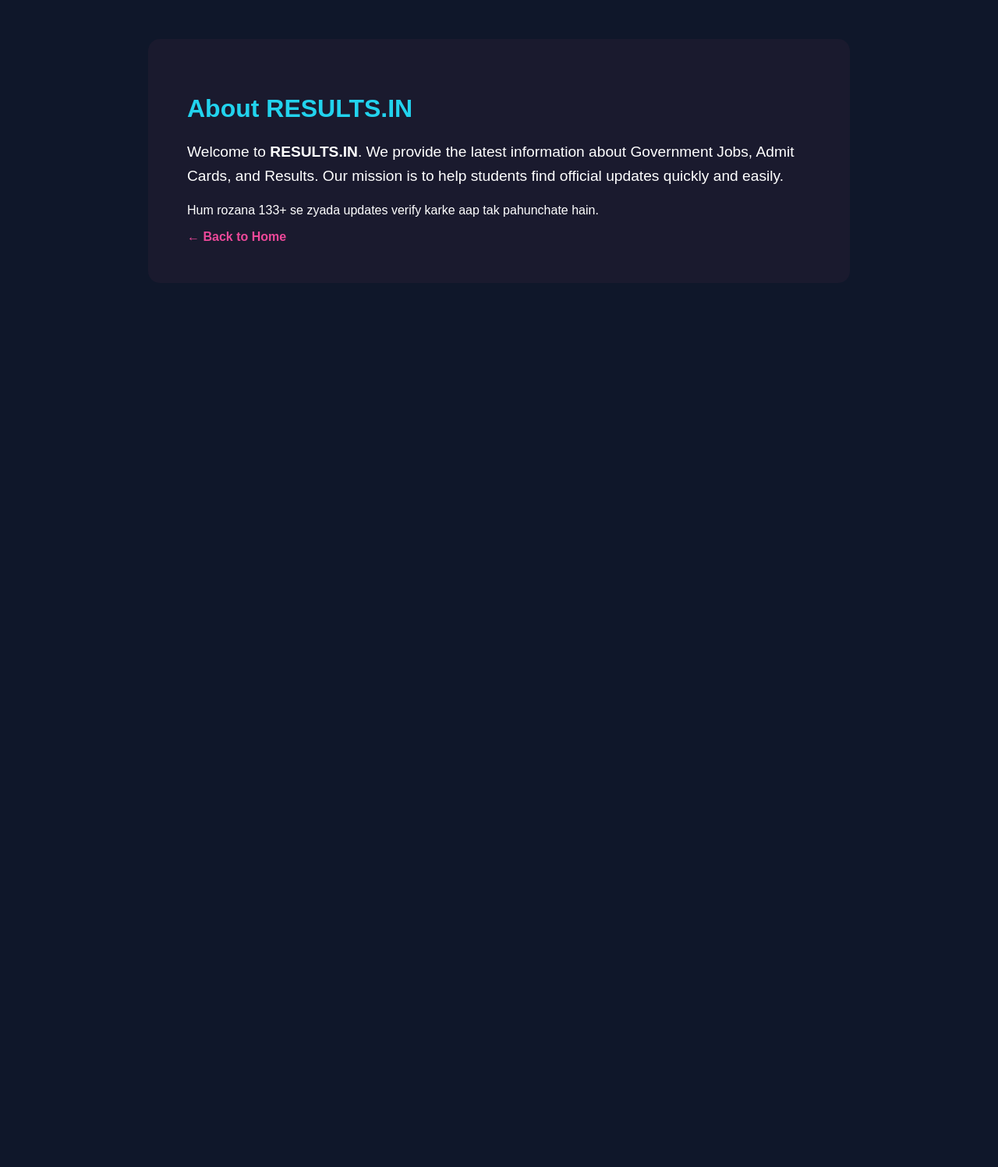
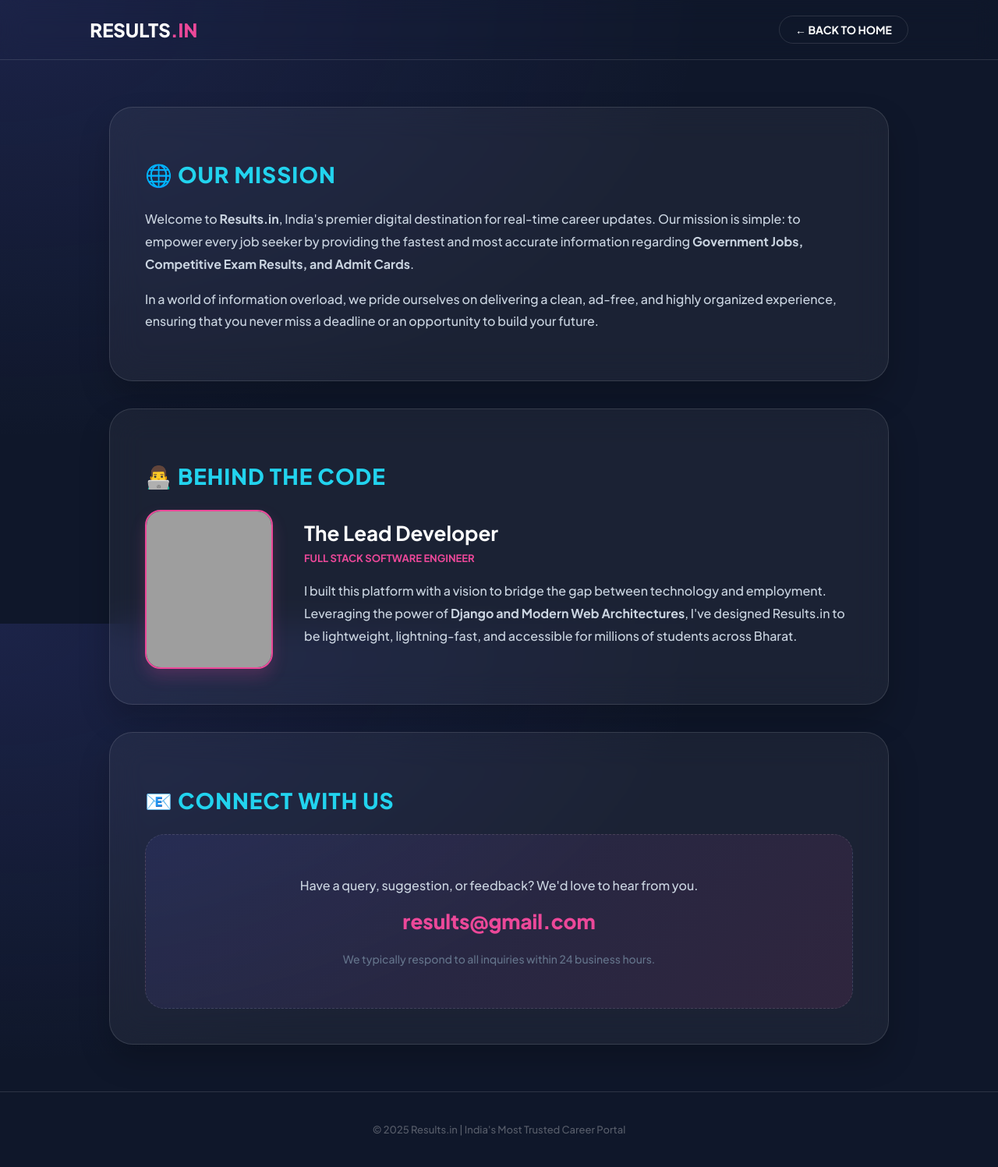
Before and after one commit to vivekkumar0210/results-in-portal, a Django app: page /about/ in a window 1280 px wide. Shown: the whole page at 78% size. Before the commit the page ends 309 px from the top, so only its background shows below. Run offline with Django 5.2, Linux system fonts and the light colour scheme; parts of the project's set-up code (start-up, migrations or seed data) failed here and were passed over; grey boxes are pictures that could not be loaded.

Commit message:
Updated design for home and about pages

```diff
--- a/templates/about.html
+++ b/templates/about.html
@@ -1,17 +1,139 @@
 <!DOCTYPE html>
-<html>
+<html lang="en">
 <head>
-    <title>About Us</title>
-    </head>
-<body style="background: #0f172a; color: white; font-family: sans-serif;">
-    <div class="container" style="padding: 50px; background: #1a1a2e; border-radius: 15px; margin: 50px auto; max-width: 800px;">
-        <h1 style="color: #22d3ee;">About RESULTS.IN</h1>
-        <p style="font-size: 1.2rem; line-height: 1.6;">
-            Welcome to <strong>RESULTS.IN</strong>. We provide the latest information about Government Jobs,
-            Admit Cards, and Results. Our mission is to help students find official updates quickly and easily.
-        </p>
-        <p>Hum rozana 133+ se zyada updates verify karke aap tak pahunchate hain.</p>
-        <a href="/" style="color: #ec4899; text-decoration: none; font-weight: bold;">← Back to Home</a>
+    <meta charset="UTF-8">
+    <meta name="viewport" content="width=device-width, initial-scale=1.0">
+    <title>About Us | Results.in</title>
+    <link href="https://fonts.googleapis.com/css2?family=Plus+Jakarta+Sans:wght@500;700;800&display=swap" rel="stylesheet">
+    <style>
+        :root {
+            --primary-gradient: linear-gradient(135deg, #6366f1 0%, #a855f7 50%, #ec4899 100%);
+            --glass-bg: rgba(255, 255, 255, 0.05);
+            --glass-border: rgba(255, 255, 255, 0.12);
+            --accent-cyan: #22d3ee;
+            --accent-pink: #ec4899;
+        }
+
+        body {
+            background: #0f172a;
+            color: white;
+            font-family: 'Plus Jakarta Sans', sans-serif;
+            margin: 0;
+            background-image: radial-gradient(at 0% 0%, rgba(99, 102, 241, 0.15) 0px, transparent 50%);
+            background-attachment: fixed;
+        }
+
+        nav {
+            padding: 20px 9%;
+            display: flex;
+            justify-content: space-between;
+            align-items: center;
+            border-bottom: 1px solid var(--glass-border);
+            backdrop-filter: blur(15px);
+            position: sticky;
+            top: 0;
+            z-index: 100;
+        }
+
+        .container { max-width: 1000px; margin: 60px auto; padding: 0 20px; }
+
+        .about-section {
+            background: var(--glass-bg);
+            border: 1px solid var(--glass-border);
+            border-radius: 30px;
+            padding: 45px;
+            margin-bottom: 35px;
+            backdrop-filter: blur(20px);
+            box-shadow: 0 20px 40px rgba(0,0,0,0.2);
+        }
+
+        h2 {
+            color: var(--accent-cyan);
+            margin-bottom: 25px;
+            font-weight: 800;
+            font-size: 28px;
+            text-transform: uppercase;
+            letter-spacing: 1px;
+        }
+
+        p { color: #cbd5e1; line-height: 1.8; font-size: 16px; }
+
+        /* Developer Section */
+        .dev-flex { display: flex; align-items: center; gap: 40px; }
+        .dev-photo {
+            width: 160px;
+            height: 200px; /* Passport size */
+            border-radius: 20px;
+            border: 2px solid var(--accent-pink);
+            object-fit: cover;
+            background: #1e293b;
+            box-shadow: 0 10px 20px rgba(236, 72, 153, 0.2);
+        }
+
+        /* Contact Section */
+        .contact-box {
+            background: linear-gradient(135deg, rgba(99, 102, 241, 0.1), rgba(236, 72, 153, 0.1));
+            padding: 35px;
+            border-radius: 25px;
+            text-align: center;
+            border: 1px dashed var(--glass-border);
+        }
+
+        .email-link {
+            color: var(--accent-pink);
+            font-size: 26px;
+            text-decoration: none;
+            font-weight: 800;
+            transition: 0.3s;
+        }
+
+        .email-link:hover { color: var(--accent-cyan); text-shadow: 0 0 15px var(--accent-cyan); }
+
+        @media (max-width: 768px) {
+            .dev-flex { flex-direction: column; text-align: center; }
+            .about-section { padding: 30px; }
+        }
+    </style>
+</head>
+<body>
+
+    <nav>
+        <a href="/" style="font-size: 24px; font-weight: 800; text-decoration: none; color: #fff;">RESULTS<span style="color:var(--accent-pink)">.IN</span></a>
+        <a href="/" style="color: #fff; text-decoration: none; font-weight: 700; font-size: 14px; border: 1px solid var(--glass-border); padding: 8px 20px; border-radius: 50px;">← BACK TO HOME</a>
+    </nav>
+
+    <div class="container">
+        <div class="about-section">
+            <h2>🌐 Our Mission</h2>
+            <p>Welcome to <strong>Results.in</strong>, India's premier digital destination for real-time career updates. Our mission is simple: to empower every job seeker by providing the fastest and most accurate information regarding <strong>Government Jobs, Competitive Exam Results, and Admit Cards</strong>.</p>
+            <p>In a world of information overload, we pride ourselves on delivering a clean, ad-free, and highly organized experience, ensuring that you never miss a deadline or an opportunity to build your future.</p>
+        </div>
+
+        <div class="about-section">
+            <h2>👨‍💻 Behind the Code</h2>
+            <div class="dev-flex">
+                <img src="photo.jpeg" alt="Developer Photo" class="dev-photo">
+                <div>
+                    <h3 style="margin:0; font-size: 26px; color: #fff;">The Lead Developer</h3>
+                    <p style="color: var(--accent-pink); font-weight: 700; margin-top: 5px; text-transform: uppercase; font-size: 13px;">Full Stack Software Engineer</p>
+                    <p>I built this platform with a vision to bridge the gap between technology and employment. Leveraging the power of <strong>Django and Modern Web Architectures</strong>, I've designed Results.in to be lightweight, lightning-fast, and accessible for millions of students across Bharat.</p>
+                </div>
+            </div>
+        </div>
+
+        <div class="about-section">
+            <h2>📧 Connect With Us</h2>
+            <div class="contact-box">
+                <p style="margin-bottom: 15px;">Have a query, suggestion, or feedback? We'd love to hear from you.</p>
+                <a href="mailto:results@gmail.com" class="email-link">results@gmail.com</a>
+                <p style="margin-top: 20px; font-size: 14px; color: #64748b;">We typically respond to all inquiries within 24 business hours.</p>
+            </div>
+        </div>
     </div>
+
+    <footer style="text-align: center; padding: 40px; color: rgba(255,255,255,0.3); font-size: 13px; border-top: 1px solid var(--glass-border);">
+        &copy; 2025 Results.in | India's Most Trusted Career Portal
+    </footer>
+
 </body>
 </html>
--- a/templates/home.html
+++ b/templates/home.html
@@ -156,9 +156,7 @@
         <a href="javascript:void(0)" onclick="filterSection('jobs')">LATEST JOB</a>
         <a href="javascript:void(0)" onclick="filterSection('results')">LATEST RESULT</a>
         <a href="javascript:void(0)" onclick="filterSection('admits')">ADMIT CARD</a>
-
         <a href="{% url 'about_us' %}">ABOUT US</a>
-        <a href="{% url 'contact_us' %}">CONTACTS</a>
     </div>
 </nav>
     </header>
```
Also changed, not shown: templates/photo.jpeg (added).
